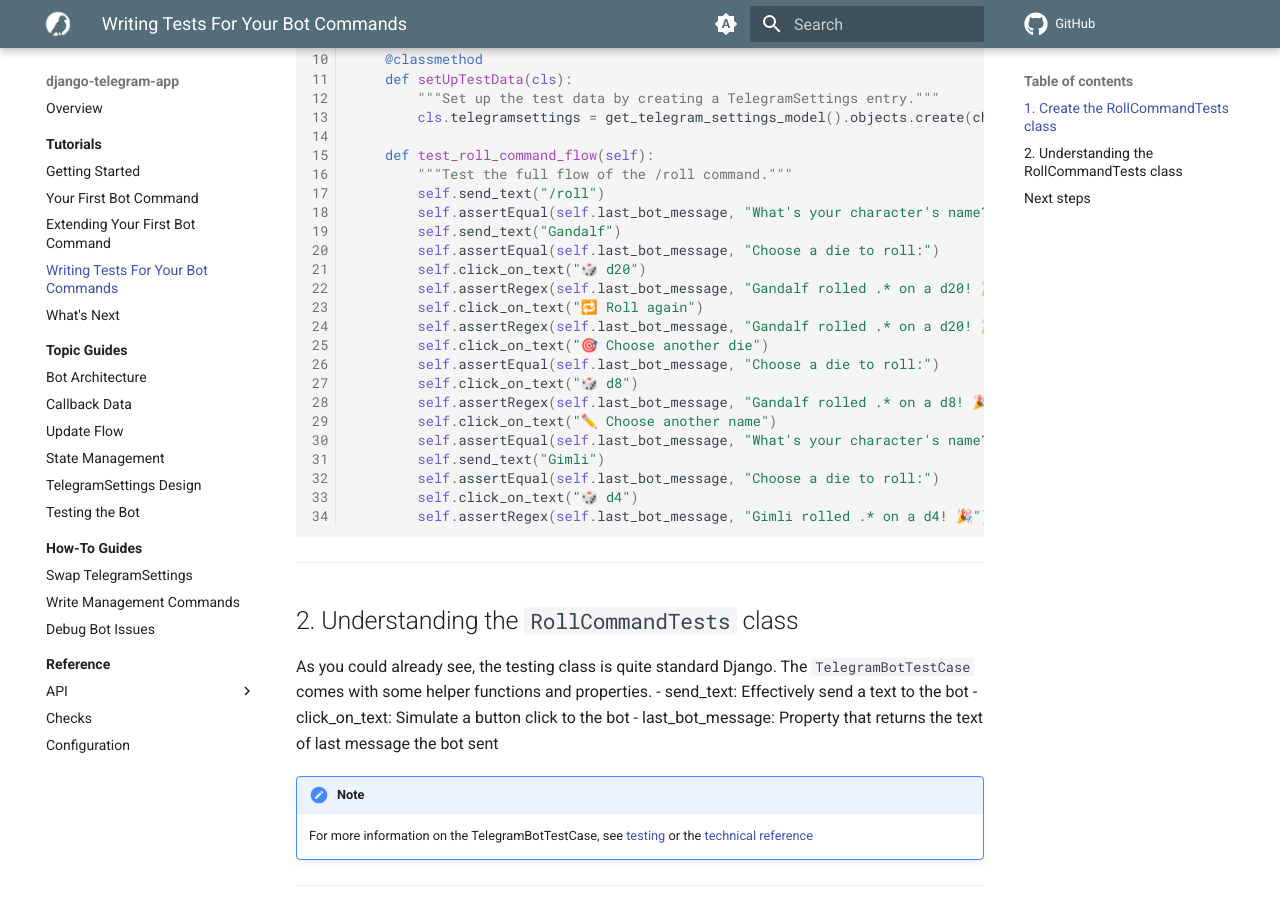
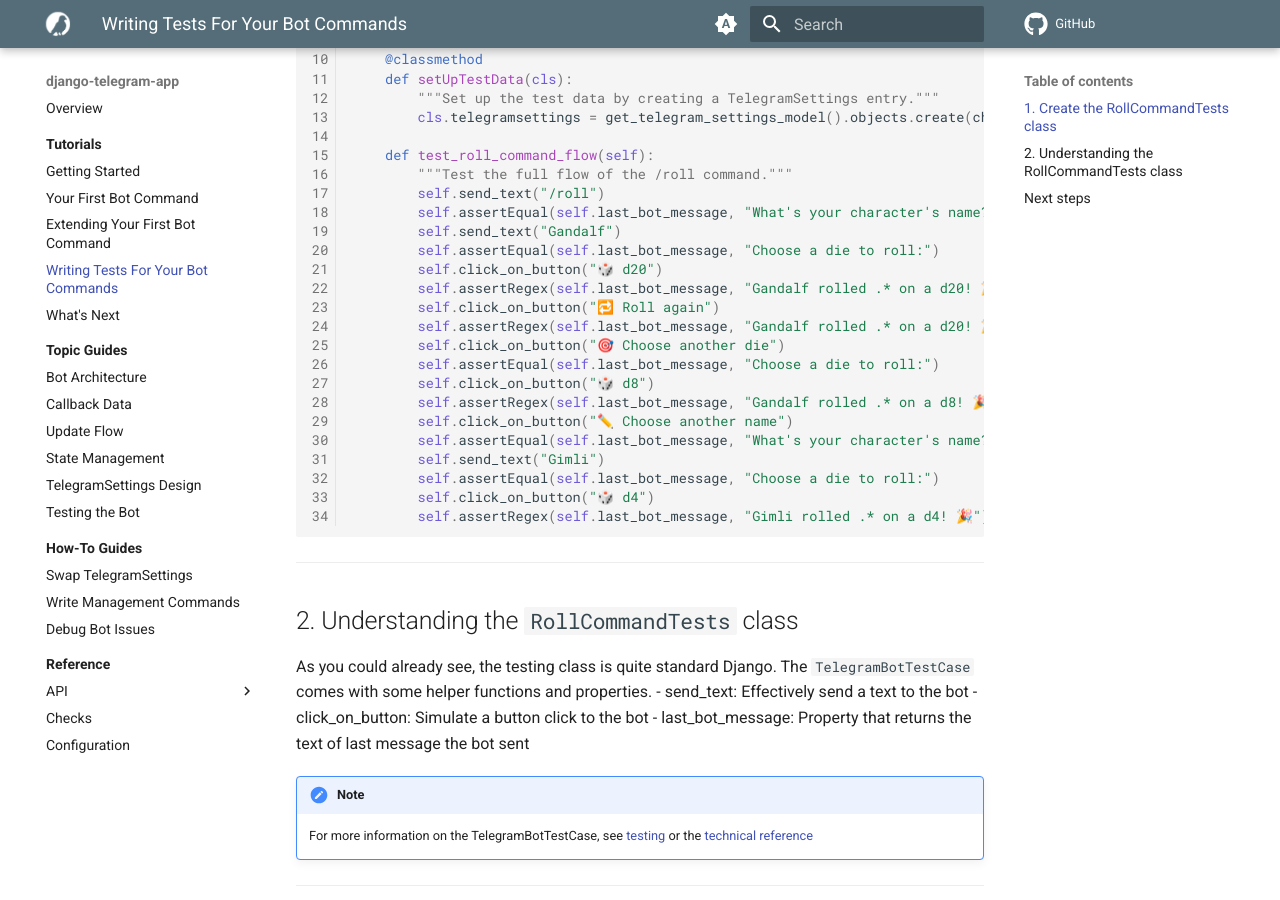
Before and after one commit to shifqu/django-telegram-app, an MkDocs documentation site: the page built from docs/tutorials/write-tests.md, in a window 1280 px wide and 900 px high, scrolled down 835 px. Built offline with MkDocs 1.6.1 and Material for MkDocs 9.7.7, drawn with Linux system fonts in a browser that asks for light colours; comment, search, counter and statistics services are not loaded.

Commit message:
docs: use click_on_button instead of click_on_text

````diff
--- a/docs/tutorials/write-tests.md
+++ b/docs/tutorials/write-tests.md
@@ -39,19 +39,19 @@ class RollCommandTests(TelegramBotTestCase):
         self.assertEqual(self.last_bot_message, "What's your character's name?")
         self.send_text("Gandalf")
         self.assertEqual(self.last_bot_message, "Choose a die to roll:")
-        self.click_on_text("🎲 d20")
+        self.click_on_button("🎲 d20")
         self.assertRegex(self.last_bot_message, "Gandalf rolled .* on a d20! 🎉")
-        self.click_on_text("🔁 Roll again")
+        self.click_on_button("🔁 Roll again")
         self.assertRegex(self.last_bot_message, "Gandalf rolled .* on a d20! 🎉")
-        self.click_on_text("🎯 Choose another die")
+        self.click_on_button("🎯 Choose another die")
         self.assertEqual(self.last_bot_message, "Choose a die to roll:")
-        self.click_on_text("🎲 d8")
+        self.click_on_button("🎲 d8")
         self.assertRegex(self.last_bot_message, "Gandalf rolled .* on a d8! 🎉")
-        self.click_on_text("✏️ Choose another name")
+        self.click_on_button("✏️ Choose another name")
         self.assertEqual(self.last_bot_message, "What's your character's name?")
         self.send_text("Gimli")
         self.assertEqual(self.last_bot_message, "Choose a die to roll:")
-        self.click_on_text("🎲 d4")
+        self.click_on_button("🎲 d4")
         self.assertRegex(self.last_bot_message, "Gimli rolled .* on a d4! 🎉")
 
 ```
@@ -62,7 +62,7 @@ class RollCommandTests(TelegramBotTestCase):
 As you could already see, the testing class is quite standard Django.
 The `TelegramBotTestCase` comes with some helper functions and properties.
 - send_text: Effectively send a text to the bot
-- click_on_text: Simulate a button click to the bot
+- click_on_button: Simulate a button click to the bot
 - last_bot_message: Property that returns the text of last message the bot sent
 
 !!! note
````
Also changed, not shown: docs/howto/debug-bot-issues.md (+1 -1 lines), docs/reference/index.md (+1 -1 lines), docs/topics/testing.md (+4 -4 lines).
